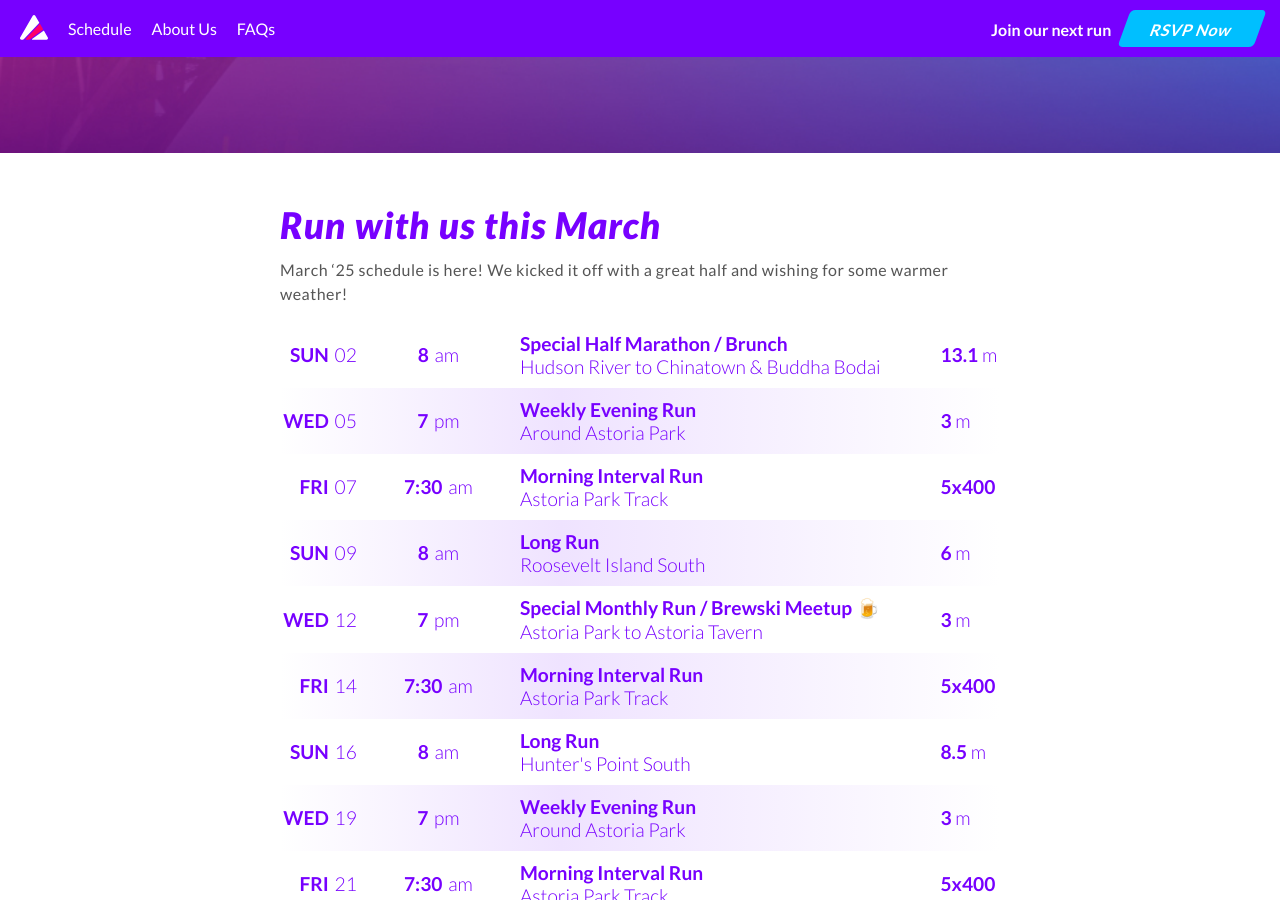
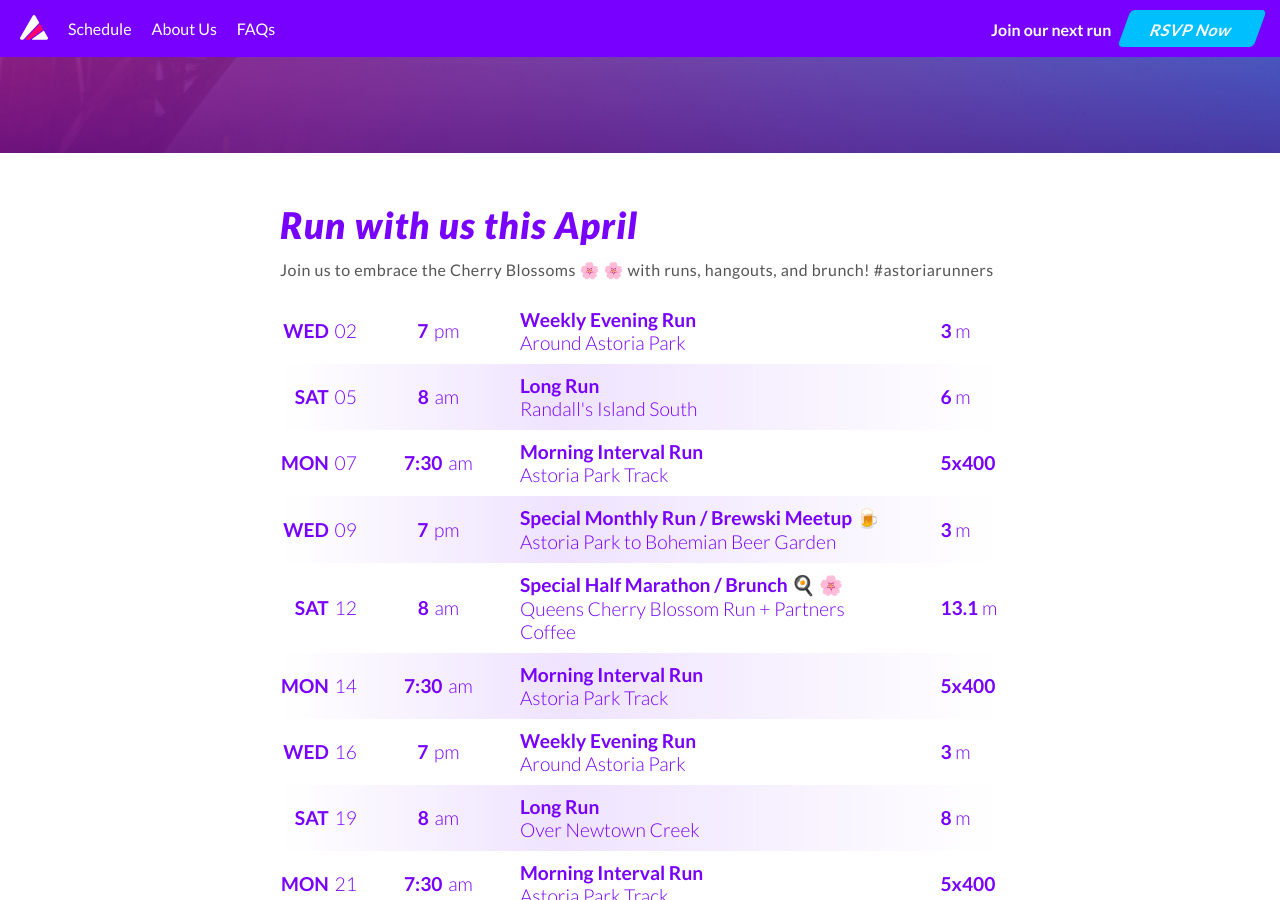
Before and after one commit to maxdug/astoriarunners, a Jekyll site: the page built from index.html, in a window 1280 px wide and 900 px high, scrolled down 522 px. Built offline with Jekyll 4.4.1, drawn with Linux system fonts in a browser that asks for light colours; nearby versions of some CDN libraries; some of the changed text lies outside the part shown.

Commit message:
April Schedule

```diff
--- a/index.html
+++ b/index.html
@@ -7,8 +7,8 @@ description: Running club in Astoria Queens NYC
 
 <section id="schedule">
 <div class="article">
-    <h1>Run with us this March</h1>
-    <p>March ‘25 schedule is here! We kicked it off with a great half and wishing for some warmer weather!</p>
+    <h1>Run with us this April</h1>
+    <p>Join us to embrace the Cherry Blossoms 🌸 🌸 with runs, hangouts, and brunch! #astoriarunners</p>
 
       <!-- <a class="img-modal" rel="tm" href="schedules/july-24.png" title="July Schedule">
         <img src="schedules/july-24-thumb.png" alt="July Schedule">
@@ -17,26 +17,8 @@ description: Running club in Astoria Queens NYC
   <div id="ar-schedule">
     <div class="row">
       <span class="date">
-        <span class="day">Sun</span>
+        <span class="day">Wed</span>
         <span class="day-number">02</span>
-      </span>
-      <span class="time">
-        <span class="time-number">8</span>
-        <span class="ampm">am</span>
-      </span>
-      <span class="run">
-        <span class="heading">Special Half Marathon / Brunch</span>
-        <span class="description">Hudson River to Chinatown & Buddha Bodai</span>
-      </span>
-      <span class="distance">
-        <span class="distance-number">13.1</span>
-        <span class="unit">m</span>
-      </span>
-    </div>
-    <div class="row">
-      <span class="date">
-        <span class="day">Wed</span>
-        <span class="day-number">05</span>
       </span>
       <span class="time">
         <span class="time-number">7</span>
@@ -53,7 +35,25 @@ description: Running club in Astoria Queens NYC
     </div>
     <div class="row">
       <span class="date">
-        <span class="day">Fri</span>
+        <span class="day">Sat</span>
+        <span class="day-number">05</span>
+      </span>
+      <span class="time">
+        <span class="time-number">8</span>
+        <span class="ampm">am</span>
+      </span>
+      <span class="run">
+        <span class="heading">Long Run</span>
+        <span class="description">Randall's Island South</span>
+      </span>
+      <span class="distance">
+        <span class="distance-number">6</span>
+        <span class="unit">m</span>
+      </span>
+    </div>
+    <div class="row">
+      <span class="date">
+        <span class="day">Mon</span>
         <span class="day-number">07</span>
       </span>
       <span class="time">
@@ -71,26 +71,8 @@ description: Running club in Astoria Queens NYC
     </div>
     <div class="row">
       <span class="date">
-        <span class="day">Sun</span>
+        <span class="day">Wed</span>
         <span class="day-number">09</span>
-      </span>
-      <span class="time">
-        <span class="time-number">8</span>
-        <span class="ampm">am</span>
-      </span>
-      <span class="run">
-        <span class="heading">Long Run</span>
-        <span class="description">Roosevelt Island South</span>
-      </span>
-      <span class="distance">
-        <span class="distance-number">6</span>
-        <span class="unit">m</span>
-      </span>
-    </div>
-    <div class="row">
-      <span class="date">
-        <span class="day">Wed</span>
-        <span class="day-number">12</span>
       </span>
       <span class="time">
         <span class="time-number">7</span>
@@ -98,7 +80,7 @@ description: Running club in Astoria Queens NYC
       </span>
       <span class="run">
         <span class="heading">Special Monthly Run / Brewski Meetup 🍺</span>
-        <span class="description">Astoria Park to Astoria Tavern</span>
+        <span class="description">Astoria Park to Bohemian Beer Garden</span>
       </span>
       <span class="distance">
         <span class="distance-number">3</span>
@@ -107,7 +89,25 @@ description: Running club in Astoria Queens NYC
     </div>
     <div class="row">
       <span class="date">
-        <span class="day">Fri</span>
+        <span class="day">Sat</span>
+        <span class="day-number">12</span>
+      </span>
+      <span class="time">
+        <span class="time-number">8</span>
+        <span class="ampm">am</span>
+      </span>
+      <span class="run">
+        <span class="heading">Special Half Marathon / Brunch 🍳 🌸</span>
+        <span class="description">Queens Cherry Blossom Run + Partners Coffee</span>
+      </span>
+      <span class="distance">
+        <span class="distance-number">13.1</span>
+        <span class="unit">m</span>
+      </span>
+    </div>
+    <div class="row">
+      <span class="date">
+        <span class="day">Mon</span>
         <span class="day-number">14</span>
       </span>
       <span class="time">
@@ -125,26 +125,8 @@ description: Running club in Astoria Queens NYC
     </div>
     <div class="row">
       <span class="date">
-        <span class="day">Sun</span>
+        <span class="day">Wed</span>
         <span class="day-number">16</span>
-      </span>
-      <span class="time">
-        <span class="time-number">8</span>
-        <span class="ampm">am</span>
-      </span>
-      <span class="run">
-        <span class="heading">Long Run</span>
-        <span class="description">Hunter's Point South</span>
-      </span>
-      <span class="distance">
-        <span class="distance-number">8.5</span>
-        <span class="unit">m</span>
-      </span>
-    </div>
-    <div class="row">
-      <span class="date">
-        <span class="day">Wed</span>
-        <span class="day-number">19</span>
       </span>
       <span class="time">
         <span class="time-number">7</span>
@@ -161,7 +143,25 @@ description: Running club in Astoria Queens NYC
     </div>
     <div class="row">
       <span class="date">
-        <span class="day">Fri</span>
+        <span class="day">Sat</span>
+        <span class="day-number">19</span>
+      </span>
+      <span class="time">
+        <span class="time-number">8</span>
+        <span class="ampm">am</span>
+      </span>
+      <span class="run">
+        <span class="heading">Long Run</span>
+        <span class="description">Over Newtown Creek</span>
+      </span>
+      <span class="distance">
+        <span class="distance-number">8</span>
+        <span class="unit">m</span>
+      </span>
+    </div>
+    <div class="row">
+      <span class="date">
+        <span class="day">Mon</span>
         <span class="day-number">21</span>
       </span>
       <span class="time">
@@ -179,26 +179,8 @@ description: Running club in Astoria Queens NYC
     </div>
     <div class="row">
       <span class="date">
-        <span class="day">Sun</span>
+        <span class="day">Wed</span>
         <span class="day-number">23</span>
-      </span>
-      <span class="time">
-        <span class="time-number">8</span>
-        <span class="ampm">am</span>
-      </span>
-      <span class="run">
-        <span class="heading">Long Run / Coffee ☕</span>
-        <span class="description">Randall’s Island South & Under Pressure Coffee</span>
-      </span>
-      <span class="distance">
-        <span class="distance-number">6</span>
-        <span class="unit">m</span>
-      </span>
-    </div>
-    <div class="row">
-      <span class="date">
-        <span class="day">Wed</span>
-        <span class="day-number">26</span>
       </span>
       <span class="time">
         <span class="time-number">7</span>
@@ -216,7 +198,7 @@ description: Running club in Astoria Queens NYC
     <div class="row">
       <span class="date">
         <span class="day">Thu</span>
-        <span class="day-number">27</span>
+        <span class="day-number">24</span>
       </span>
       <span class="time">
         <span class="time-number">7</span>
@@ -233,7 +215,25 @@ description: Running club in Astoria Queens NYC
     </div>
     <div class="row">
       <span class="date">
-        <span class="day">Fri</span>
+        <span class="day">Sat</span>
+        <span class="day-number">26</span>
+      </span>
+      <span class="time">
+        <span class="time-number">8</span>
+        <span class="ampm">am</span>
+      </span>
+      <span class="run">
+        <span class="heading">Long Run / Coffee ☕</span>
+        <span class="description">Ditmars/Flushing Bay + Mighty Oak</span>
+      </span>
+      <span class="distance">
+        <span class="distance-number">10</span>
+        <span class="unit">m</span>
+      </span>
+    </div>
+    <div class="row">
+      <span class="date">
+        <span class="day">Mon</span>
         <span class="day-number">28</span>
       </span>
       <span class="time">
@@ -251,19 +251,19 @@ description: Running club in Astoria Queens NYC
     </div>
     <div class="row">
       <span class="date">
-        <span class="day">Sun</span>
+        <span class="day">Wed</span>
         <span class="day-number">30</span>
       </span>
       <span class="time">
-        <span class="time-number">8</span>
-        <span class="ampm">am</span>
+        <span class="time-number">7</span>
+        <span class="ampm">pm</span>
       </span>
       <span class="run">
-        <span class="heading">Long Run</span>
-        <span class="description">Gantry Park</span>
+        <span class="heading">Weekly Evening Run</span>
+        <span class="description">Around Astoria Park</span>
       </span>
       <span class="distance">
-        <span class="distance-number">6</span>
+        <span class="distance-number">3</span>
         <span class="unit">m</span>
       </span>
     </div>
```
